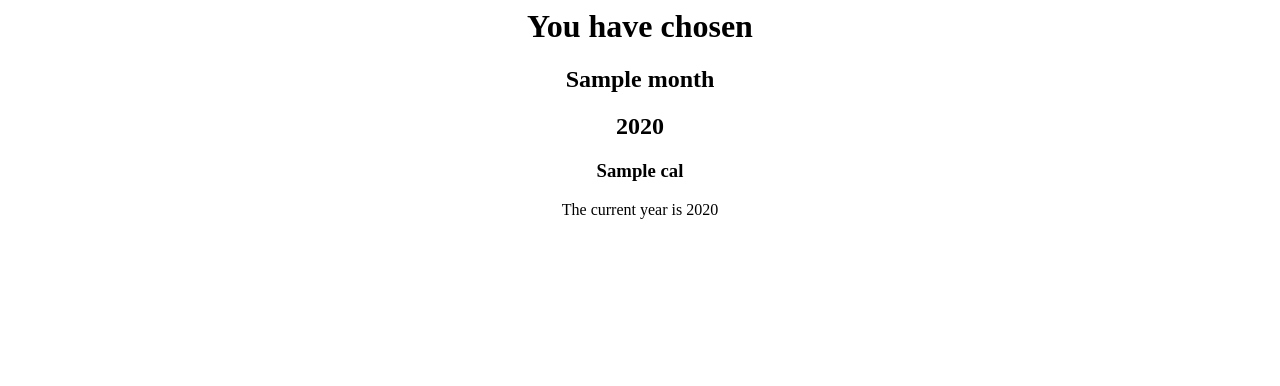
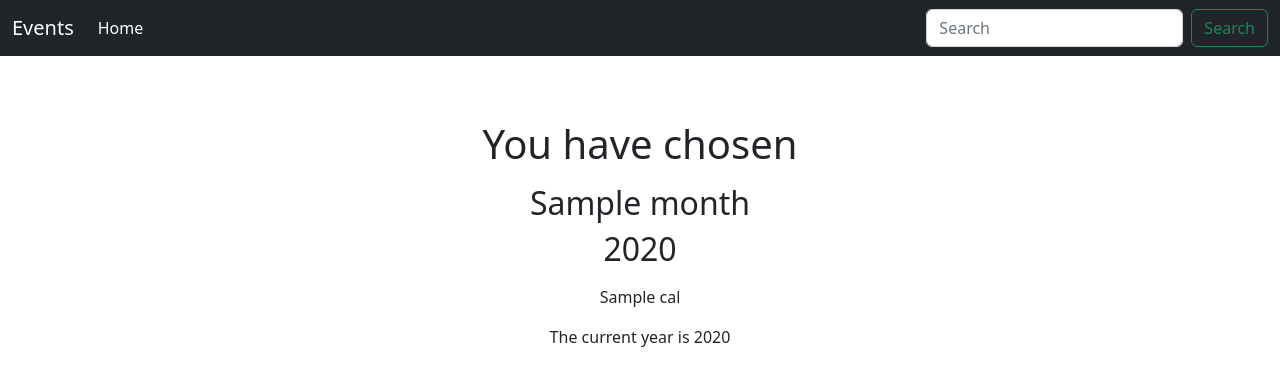
Before and after one commit to Johan-Hennius/django-calendar, a Django app: template events/templates/events/index.html in a window 1280 px wide. Shown: the top 386 px of the page. Run offline with Django 4.2, Linux system fonts and the light colour scheme; the template is opened without the code that fills it: most values are stand-ins (such as "Sample title", 1, 10 or a date in 2020).

Commit message:
Bootstrap added to base and index templates

```diff
--- a/event_website/settings.py
+++ b/event_website/settings.py
@@ -11,10 +11,12 @@ https://docs.djangoproject.com/en/4.2/ref/settings/
 """
 
 from pathlib import Path
+import os
 
 # Build paths inside the project like this: BASE_DIR / 'subdir'.
 BASE_DIR = Path(__file__).resolve().parent.parent
 
+TEMPLATES_DIR = os.path.join(BASE_DIR, 'templates')
 
 # Quick-start development settings - unsuitable for production
 # See https://docs.djangoproject.com/en/4.2/howto/deployment/checklist/
@@ -55,7 +57,7 @@ ROOT_URLCONF = 'event_website.urls'
 TEMPLATES = [
     {
         'BACKEND': 'django.template.backends.django.DjangoTemplates',
-        'DIRS': [],
+        'DIRS': [TEMPLATES_DIR],
         'APP_DIRS': True,
         'OPTIONS': {
             'context_processors': [
--- a/events/templates/events/index.html
+++ b/events/templates/events/index.html
@@ -1,9 +1,14 @@
-<center>
-    <h1>You have chosen</h1>
-    <h2>{{ month }}</h2>
-    <h2>{{ year }}</h2>
+{% extends 'base.html' %}
+{% block content %}
 
-    <h3>{{ cal | safe }}</h3>
+    <center>
+        <h1 class="my-3">You have chosen</h1>
+        <h2>{{ month }}</h2>
+        <h2>{{ year }}</h2>
 
-    <p>The current year is {{ current_year }}</p>
-</center>
+        <p class="my-3">{{ cal | safe }}</p>
+
+        <p>The current year is {{ current_year }}</p>
+    </center>
+
+{% endblock %}
--- a/events/urls.py
+++ b/events/urls.py
@@ -12,6 +12,6 @@ from . import views
 
 """
 urlpatterns = [
-    # path('', views.home, name="home"),
+    path('', views.home, name="home"),
     path('<int:year>/<str:month>/', views.home, name="home"),
 ]
--- a/events/views.py
+++ b/events/views.py
@@ -5,7 +5,7 @@ from datetime import datetime
 
 
 # Create your views here.
-def home(request, year, month):
+def home(request, year=datetime.now().year, month=datetime.now().strftime("%B")):
 
     # change month to capitalize
     month = month.capitalize()
--- /dev/null
+++ b/templates/base.html
@@ -0,0 +1,60 @@
+
+{% url 'home' as home_url %}
+
+<!DOCTYPE html>
+<html lang="en">
+
+<head>
+    <meta charset="UTF-8">
+    <meta name="viewport" content="width=device-width, initial-scale=1.0">
+    <!--Bootstrap-->
+    <link href="https://cdn.jsdelivr.net/npm/bootstrap@5.2.3/dist/css/bootstrap.min.css" rel="stylesheet"
+        integrity="sha384-rbsA2VBKQhggwzxH7pPCaAqO46MgnOM80zW1RWuH61DGLwZJEdK2Kadq2F9CUG65" crossorigin="anonymous">
+    <title>Django Event Site</title>
+</head>
+
+<body>
+
+    <nav class="navbar navbar-expand-lg navbar-dark bg-dark">
+        <div class="container-fluid">
+          <a class="navbar-brand" href="{% url 'home' %}">Events</a>
+          <button class="navbar-toggler" type="button" data-bs-toggle="collapse" data-bs-target="#navbarSupportedContent" aria-controls="navbarSupportedContent" aria-expanded="false" aria-label="Toggle navigation">
+            <span class="navbar-toggler-icon"></span>
+          </button>
+          <div class="collapse navbar-collapse" id="navbarSupportedContent">
+            <ul class="navbar-nav me-auto mb-2 mb-lg-0">
+              <li class="nav-item">
+                <a class="nav-link active" aria-current="page" href="{% url 'home' %}">Home</a>
+              </li>
+            </ul>
+            <form class="d-flex" role="search">
+              <input class="form-control me-2" type="search" placeholder="Search" aria-label="Search">
+              <button class="btn btn-outline-success" type="submit">Search</button>
+            </form>
+          </div>
+        </div>
+      </nav>
+
+    <section class="container">
+        <div class="row my-5">
+            <div class="col-10 mx-auto">
+
+                {% block content %}
+                <!-- Calendar -->
+                {% endblock content %}
+
+            </div>
+        </div>
+    </section>
+
+    <!--Bootstrap js-->
+    <script src="https://cdn.jsdelivr.net/npm/@popperjs/core@2.11.6/dist/umd/popper.min.js"
+        integrity="sha384-oBqDVmMz9ATKxIep9tiCxS/Z9fNfEXiDAYTujMAeBAsjFuCZSmKbSSUnQlmh/jp3"
+        crossorigin="anonymous"></script>
+    <script src="https://cdn.jsdelivr.net/npm/bootstrap@5.2.3/dist/js/bootstrap.min.js"
+        integrity="sha384-cuYeSxntonz0PPNlHhBs68uyIAVpIIOZZ5JqeqvYYIcEL727kskC66kF92t6Xl2V"
+        crossorigin="anonymous"></script>
+
+</body>
+
+</html>
```
Also changed, not shown: README.md.
